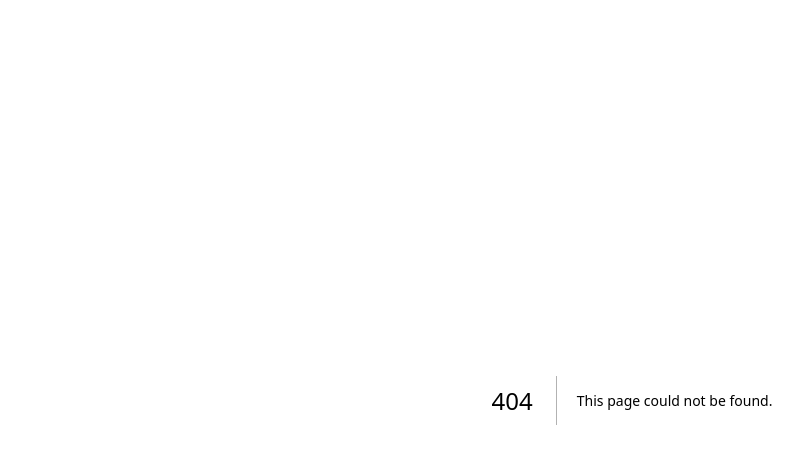
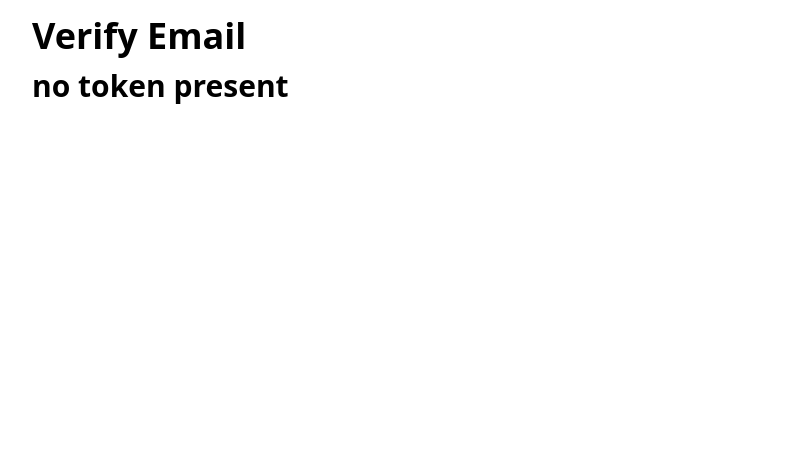
Before and after one commit to shubhamxdd/auth-nextjs, a Next.js app: page /verifyemail in a window 1280 px wide. Before the commit this address had no page. Shown: the top 464 px of the page, without its empty margins (8-811 px from the left). Built offline with nearby package versions, Linux system fonts and the light colour scheme.

Commit message:
create page for verifyemail

```diff
--- /dev/null
+++ b/app/verifyemail/page.tsx
@@ -0,0 +1,60 @@
+"use client";
+
+import axios from "axios";
+import Link from "next/link";
+import { useState, useEffect } from "react";
+
+const VerifyEmail = () => {
+  const [token, setToken] = useState("");
+  const [isVerified, setIsVerified] = useState(false);
+  const [error, setError] = useState(false);
+
+  const verifyUserEmail = async () => {
+    try {
+      await axios.post("api/users/verifyemail", { token: token });
+      setIsVerified(true);
+    } catch (error: any) {
+      setError(true);
+      console.log(error.response.data);
+    }
+  };
+
+  useEffect(() => {
+    const urlToken = window.location.search.split("=")[1];
+    setToken(urlToken || "");
+  }, []);
+
+  useEffect(() => {
+    if (token.length > 0) {
+      verifyUserEmail();
+    }
+  }, [token]);
+
+  return (
+    <>
+      <div className="mt-4 mx-10">
+        <h1 className="text-4xl font-semibold">Verify Email</h1>
+        <h2 className="text-3xl font-bold mt-3">
+          {token ? `${token}` : "no token present"}
+        </h2>
+        {isVerified && (
+          <div className="mt-5">
+            <h1 className="tex2xl font-semibold">Email verified sucessfully</h1>
+            <Link href="/login" className="text-blue-500 underline">
+              Login
+            </Link>
+          </div>
+        )}
+        {error && (
+          <div className="mt-5">
+            <h1 className="text-2xl font-semibold text-red-500">
+              An error occured
+            </h1>
+          </div>
+        )}
+      </div>
+    </>
+  );
+};
+
+export default VerifyEmail;
--- a/helper/mailer.ts
+++ b/helper/mailer.ts
@@ -35,7 +35,10 @@ export const SendMail = async ({ email, emailType, userId }: any) => {
         process.env.DOMAIN
       }/verifyemail?token=${hashedToken}">Here</a> to ${
         emailType === "VERIFY" ? "Verify your email" : "Reset your password"
-      } </p>`,
+      }
+      <br> or copy and paste the below link in your browser: ${
+        process.env.DOMAIN
+      }/verifyemail?token=${hashedToken} </p>`,
     };
 
     const mailRes = await transport.sendMail(mailOptions);
```
